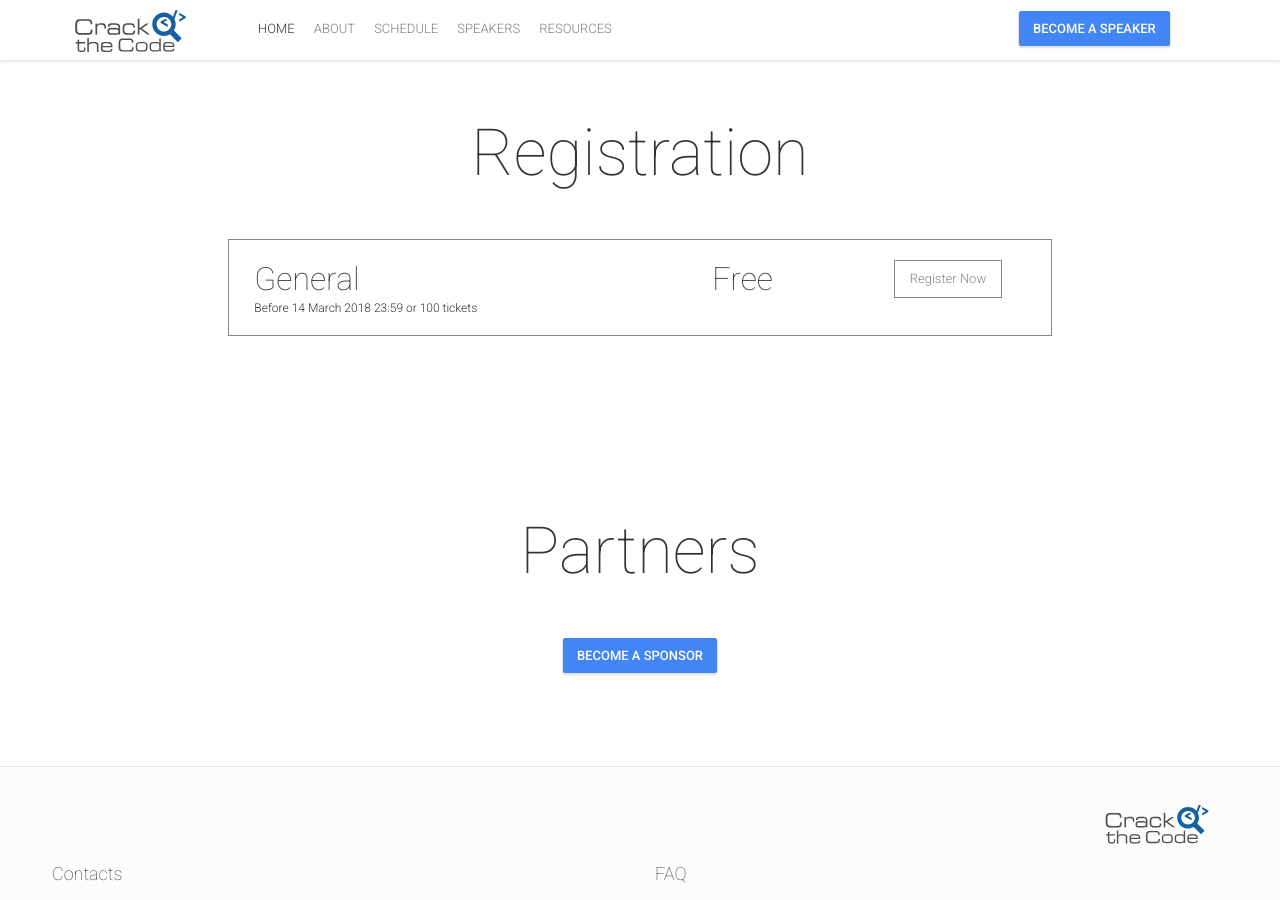
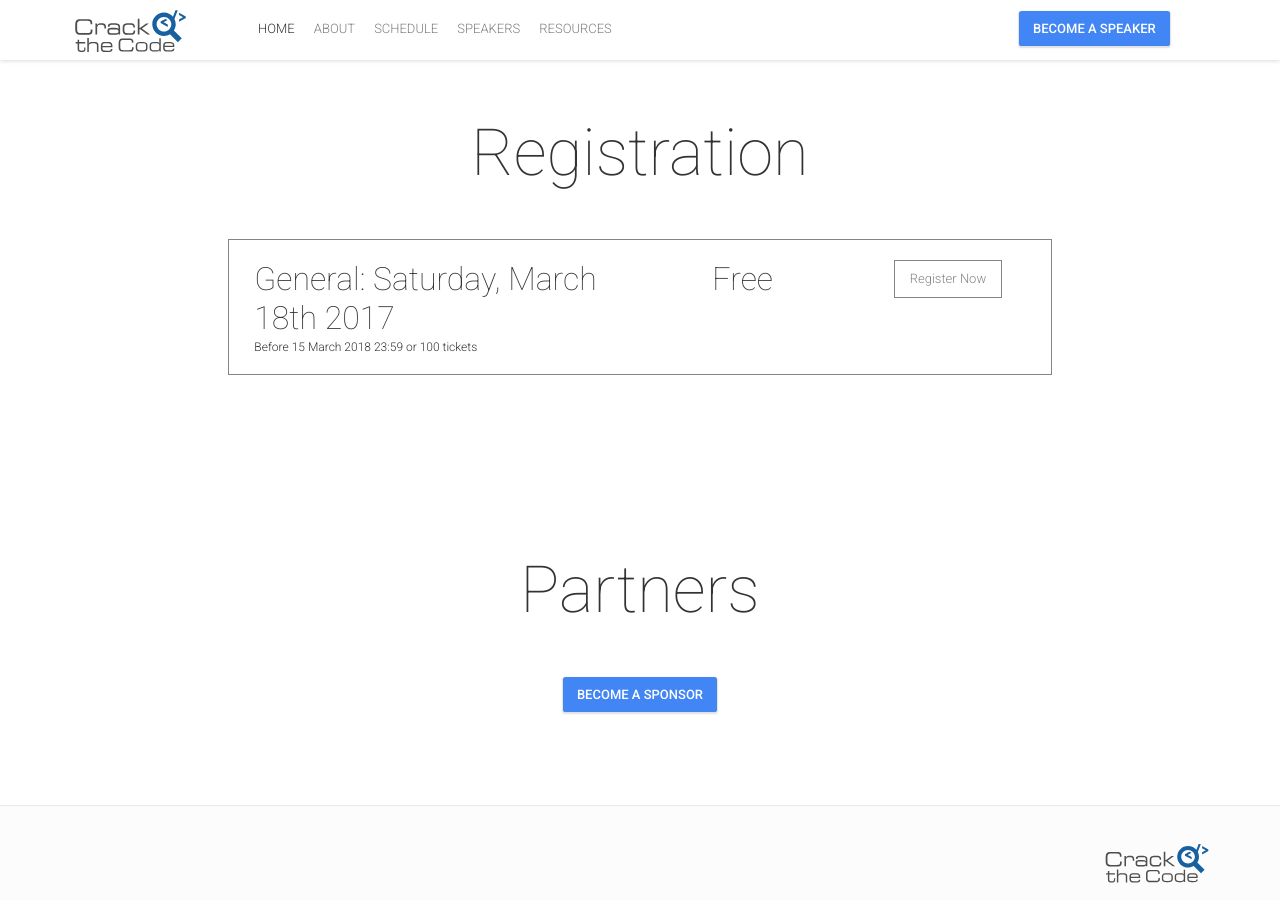
Before and after one commit to anniejw6/crackthecode_site, a Jekyll site: the page built from index.html, in a window 1280 px wide and 900 px high, scrolled down 3379 px. Built offline with Jekyll 4.4.1, drawn with Linux system fonts in a browser that asks for light colours; nearby versions of some CDN libraries; comment, search, counter and statistics services are not loaded.

Commit message:
update registration

```diff
--- a/_config.yml
+++ b/_config.yml
@@ -139,7 +139,7 @@ ticketsTitle: "Registration"
 # ticketsInfo: "Tickets grant access to all conference sections, coffee brakes, lunch and party. Accommodation is NOT included in the ticket price."
 ticketsOffers:
  -
-  name: "General"
+  name: "General: Saturday, March 18th 2017"
   price: "Free"
   priceCurrency: ""
   ticketsNumber: "100"
@@ -149,7 +149,7 @@ ticketsOffers:
   buyButtonText: "Register Now"
   #ticketContentList: ["Lorem ipsum is simply", "Dummy text of the printing", "Typesetting industry"]
   validFrom: "2018-02-11T00:00"
-  validThrough: "2018-03-14T23:59"
+  validThrough: "2018-03-15T23:59"
   disabled: false
 
 # Footer
```
